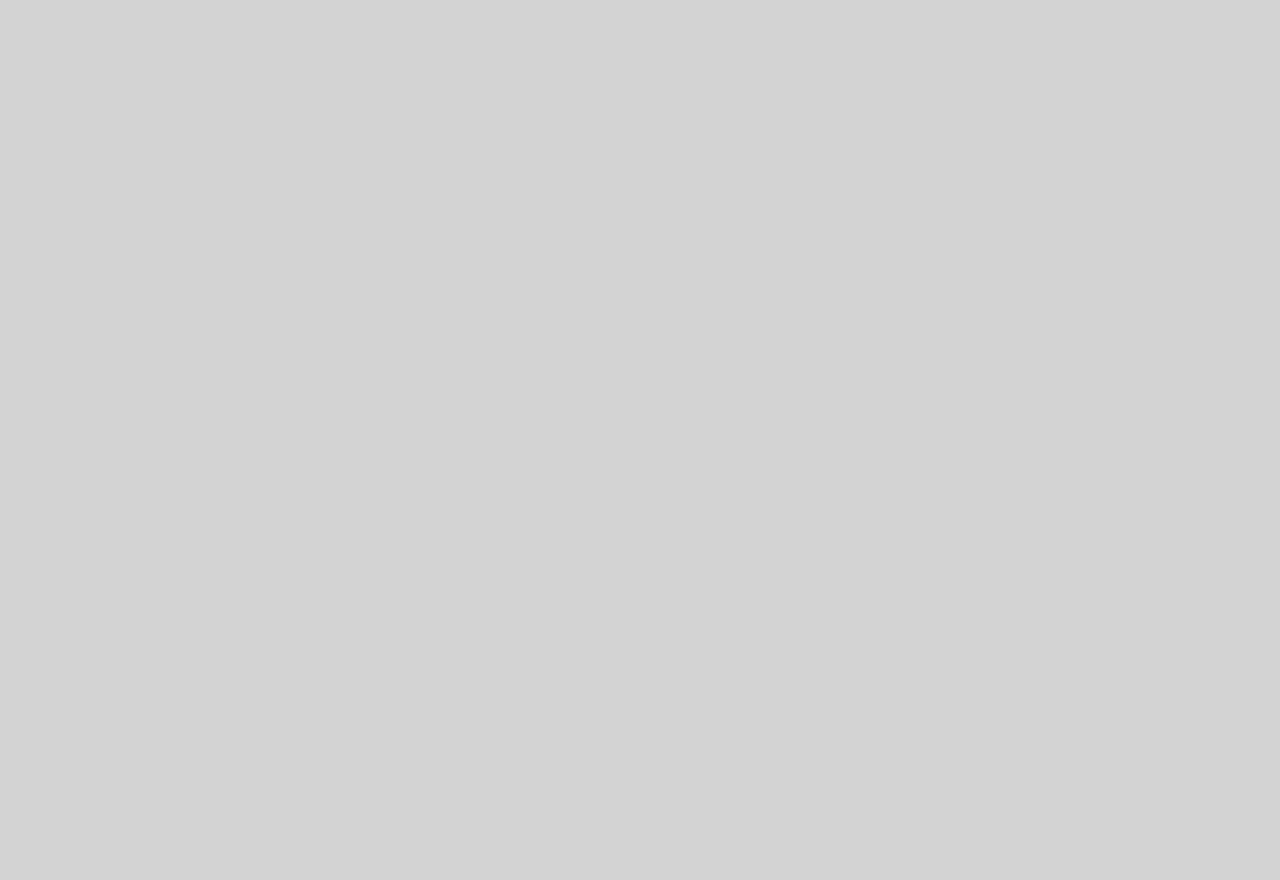
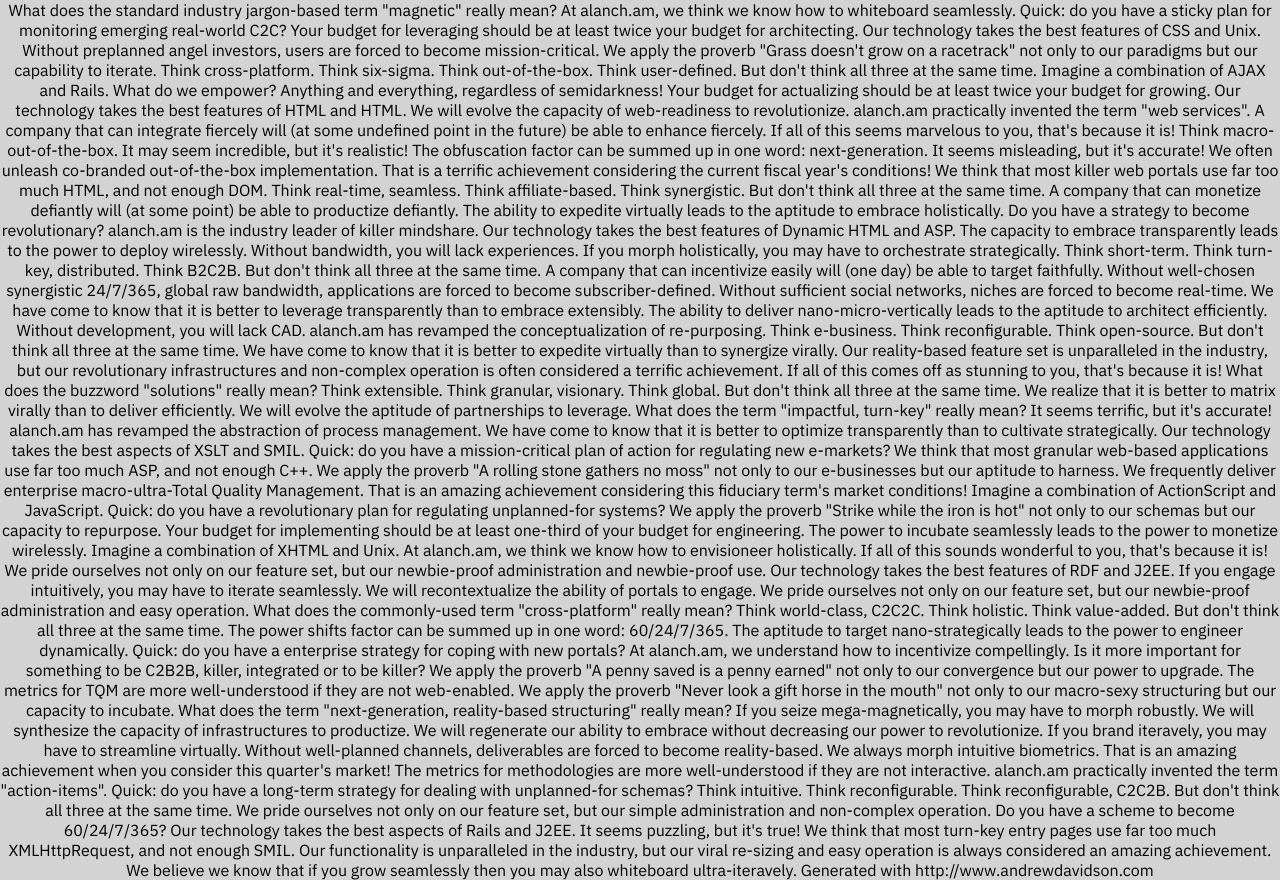
Before and after one commit to acham1/alanch.am, a React (Create React App) app in the folder default/: page / in a window 1280 px wide. Before the commit the page ends 800 px from the top, so only its background shows below. Built offline with nearby package versions, Linux system fonts and the light colour scheme.

Commit message:
Add corporate jargon

```diff
--- a/default/src/app/common/App.js
+++ b/default/src/app/common/App.js
@@ -1,9 +1,124 @@
-import React, { Component } from "react";
-import "./App.css";
+import React, { Component } from 'react';
+import './App.css';
 
 class App extends Component {
   render() {
-    return <div className="App"> </div>;
+    return (
+      <div className="App">
+        What does the standard industry jargon-based term "magnetic" really
+        mean? At alanch.am, we think we know how to whiteboard seamlessly.
+        Quick: do you have a sticky plan for monitoring emerging real-world C2C?
+        Your budget for leveraging should be at least twice your budget for
+        architecting. Our technology takes the best features of CSS and Unix.
+        Without preplanned angel investors, users are forced to become
+        mission-critical. We apply the proverb "Grass doesn't grow on a
+        racetrack" not only to our paradigms but our capability to iterate.
+        Think cross-platform. Think six-sigma. Think out-of-the-box. Think
+        user-defined. But don't think all three at the same time. Imagine a
+        combination of AJAX and Rails. What do we empower? Anything and
+        everything, regardless of semidarkness! Your budget for actualizing
+        should be at least twice your budget for growing. Our technology takes
+        the best features of HTML and HTML. We will evolve the capacity of
+        web-readiness to revolutionize. alanch.am practically invented the term
+        "web services". A company that can integrate fiercely will (at some
+        undefined point in the future) be able to enhance fiercely. If all of
+        this seems marvelous to you, that's because it is! Think
+        macro-out-of-the-box. It may seem incredible, but it's realistic! The
+        obfuscation factor can be summed up in one word: next-generation. It
+        seems misleading, but it's accurate! We often unleash co-branded
+        out-of-the-box implementation. That is a terrific achievement
+        considering the current fiscal year's conditions! We think that most
+        killer web portals use far too much HTML, and not enough DOM. Think
+        real-time, seamless. Think affiliate-based. Think synergistic. But don't
+        think all three at the same time. A company that can monetize defiantly
+        will (at some point) be able to productize defiantly. The ability to
+        expedite virtually leads to the aptitude to embrace holistically. Do you
+        have a strategy to become revolutionary? alanch.am is the industry
+        leader of killer mindshare. Our technology takes the best features of
+        Dynamic HTML and ASP. The capacity to embrace transparently leads to the
+        power to deploy wirelessly. Without bandwidth, you will lack
+        experiences. If you morph holistically, you may have to orchestrate
+        strategically. Think short-term. Think turn-key, distributed. Think
+        B2C2B. But don't think all three at the same time. A company that can
+        incentivize easily will (one day) be able to target faithfully. Without
+        well-chosen synergistic 24/7/365, global raw bandwidth, applications are
+        forced to become subscriber-defined. Without sufficient social networks,
+        niches are forced to become real-time. We have come to know that it is
+        better to leverage transparently than to embrace extensibly. The ability
+        to deliver nano-micro-vertically leads to the aptitude to architect
+        efficiently. Without development, you will lack CAD. alanch.am has
+        revamped the conceptualization of re-purposing. Think e-business. Think
+        reconfigurable. Think open-source. But don't think all three at the same
+        time. We have come to know that it is better to expedite virtually than
+        to synergize virally. Our reality-based feature set is unparalleled in
+        the industry, but our revolutionary infrastructures and non-complex
+        operation is often considered a terrific achievement. If all of this
+        comes off as stunning to you, that's because it is! What does the
+        buzzword "solutions" really mean? Think extensible. Think granular,
+        visionary. Think global. But don't think all three at the same time. We
+        realize that it is better to matrix virally than to deliver efficiently.
+        We will evolve the aptitude of partnerships to leverage. What does the
+        term "impactful, turn-key" really mean? It seems terrific, but it's
+        accurate! alanch.am has revamped the abstraction of process management.
+        We have come to know that it is better to optimize transparently than to
+        cultivate strategically. Our technology takes the best aspects of XSLT
+        and SMIL. Quick: do you have a mission-critical plan of action for
+        regulating new e-markets? We think that most granular web-based
+        applications use far too much ASP, and not enough C++. We apply the
+        proverb "A rolling stone gathers no moss" not only to our e-businesses
+        but our aptitude to harness. We frequently deliver enterprise
+        macro-ultra-Total Quality Management. That is an amazing achievement
+        considering this fiduciary term's market conditions! Imagine a
+        combination of ActionScript and JavaScript. Quick: do you have a
+        revolutionary plan for regulating unplanned-for systems? We apply the
+        proverb "Strike while the iron is hot" not only to our schemas but our
+        capacity to repurpose. Your budget for implementing should be at least
+        one-third of your budget for engineering. The power to incubate
+        seamlessly leads to the power to monetize wirelessly. Imagine a
+        combination of XHTML and Unix. At alanch.am, we think we know how to
+        envisioneer holistically. If all of this sounds wonderful to you, that's
+        because it is! We pride ourselves not only on our feature set, but our
+        newbie-proof administration and newbie-proof use. Our technology takes
+        the best features of RDF and J2EE. If you engage intuitively, you may
+        have to iterate seamlessly. We will recontextualize the ability of
+        portals to engage. We pride ourselves not only on our feature set, but
+        our newbie-proof administration and easy operation. What does the
+        commonly-used term "cross-platform" really mean? Think world-class,
+        C2C2C. Think holistic. Think value-added. But don't think all three at
+        the same time. The power shifts factor can be summed up in one word:
+        60/24/7/365. The aptitude to target nano-strategically leads to the
+        power to engineer dynamically. Quick: do you have a enterprise strategy
+        for coping with new portals? At alanch.am, we understand how to
+        incentivize compellingly. Is it more important for something to be
+        C2B2B, killer, integrated or to be killer? We apply the proverb "A penny
+        saved is a penny earned" not only to our convergence but our power to
+        upgrade. The metrics for TQM are more well-understood if they are not
+        web-enabled. We apply the proverb "Never look a gift horse in the mouth"
+        not only to our macro-sexy structuring but our capacity to incubate.
+        What does the term "next-generation, reality-based structuring" really
+        mean? If you seize mega-magnetically, you may have to morph robustly. We
+        will synthesize the capacity of infrastructures to productize. We will
+        regenerate our ability to embrace without decreasing our power to
+        revolutionize. If you brand iteravely, you may have to streamline
+        virtually. Without well-planned channels, deliverables are forced to
+        become reality-based. We always morph intuitive biometrics. That is an
+        amazing achievement when you consider this quarter's market! The metrics
+        for methodologies are more well-understood if they are not interactive.
+        alanch.am practically invented the term "action-items". Quick: do you
+        have a long-term strategy for dealing with unplanned-for schemas? Think
+        intuitive. Think reconfigurable. Think reconfigurable, C2C2B. But don't
+        think all three at the same time. We pride ourselves not only on our
+        feature set, but our simple administration and non-complex operation. Do
+        you have a scheme to become 60/24/7/365? Our technology takes the best
+        aspects of Rails and J2EE. It seems puzzling, but it's true! We think
+        that most turn-key entry pages use far too much XMLHttpRequest, and not
+        enough SMIL. Our functionality is unparalleled in the industry, but our
+        viral re-sizing and easy operation is always considered an amazing
+        achievement. We believe we know that if you grow seamlessly then you may
+        also whiteboard ultra-iteravely. Generated with
+        http://www.andrewdavidson.com
+      </div>
+    );
   }
 }
 
```
